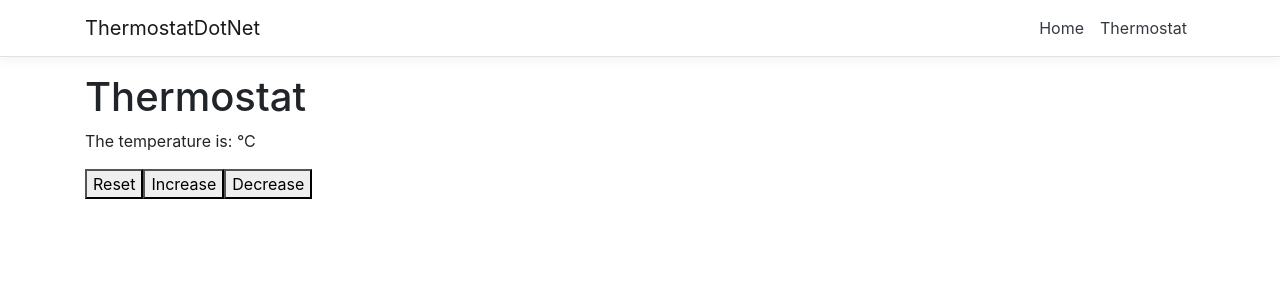
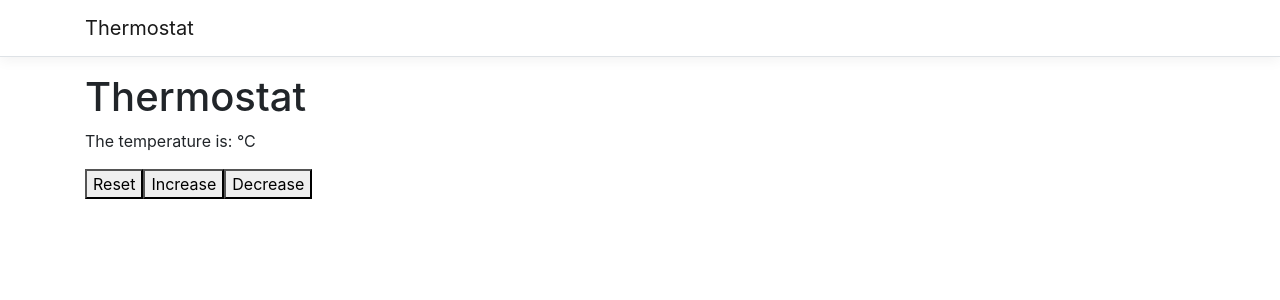
Before and after one commit to jordantroberts/ThermostatDotNet, a React (Create React App) app in the folder ThermostatDotNet/ClientApp/: page /thermostat in a window 1280 px wide. Shown: the top 300 px of the page. Built offline with nearby package versions, Linux system fonts and the light colour scheme.

Commit message:
Got rid of debug techniques and unused NavBar links

```diff
--- a/ThermostatDotNet/ClientApp/src/App.js
+++ b/ThermostatDotNet/ClientApp/src/App.js
@@ -11,7 +11,7 @@ export default class App extends Component {
   render () {
     return (
       <Layout>
-        <Route exact path='/' component={Home} />
+        <Route exact path='/' component={Thermostat} />
             <Route exact path='/thermostat' component={Thermostat} />
       </Layout>
     );
--- a/ThermostatDotNet/ClientApp/src/components/NavMenu.js
+++ b/ThermostatDotNet/ClientApp/src/components/NavMenu.js
@@ -26,18 +26,8 @@ export class NavMenu extends Component {
       <header>
         <Navbar className="navbar-expand-sm navbar-toggleable-sm ng-white border-bottom box-shadow mb-3" light>
           <Container>
-            <NavbarBrand tag={Link} to="/">ThermostatDotNet</NavbarBrand>
+            <NavbarBrand tag={Link} to="/thermostat">Thermostat</NavbarBrand>
             <NavbarToggler onClick={this.toggleNavbar} className="mr-2" />
-            <Collapse className="d-sm-inline-flex flex-sm-row-reverse" isOpen={!this.state.collapsed} navbar>
-              <ul className="navbar-nav flex-grow">
-                <NavItem>
-                  <NavLink tag={Link} className="text-dark" to="/">Home</NavLink>
-                </NavItem>
-                <NavItem>
-                  <NavLink tag={Link} className="text-dark" to="/thermostat">Thermostat</NavLink>
-                </NavItem>
-              </ul>
-            </Collapse>
           </Container>
         </Navbar>
       </header>
--- a/ThermostatDotNet/ClientApp/src/components/Thermostat.js
+++ b/ThermostatDotNet/ClientApp/src/components/Thermostat.js
@@ -12,7 +12,7 @@ export class Thermostat extends Component {
        fetch("api/Thermostat/Increase?newTemp=" + encodeURIComponent(this.state.temp))
      .then(response => response.text())
       .then(data => {
-          this.setState({ temp: data }, () => console.log(this.state));
+          this.setState({ temp: data });
 
       });
     }
@@ -39,7 +39,7 @@ export class Thermostat extends Component {
         <h1>Thermostat</h1>
             <p>The temperature is: {this.state.temp}°C</p>
 
-         <button onClick={() => this.resetTemp()}>Reset</button>
+          <button onClick={() => this.resetTemp()}>Reset</button>
           <button onClick={() => this.increaseTemp()}>Increase</button>
           <button onClick={() => this.decreaseTemp()}>Decrease</button>
 
```
Also changed, not shown: 1 other file (tests, documents, lock files or other folders).
